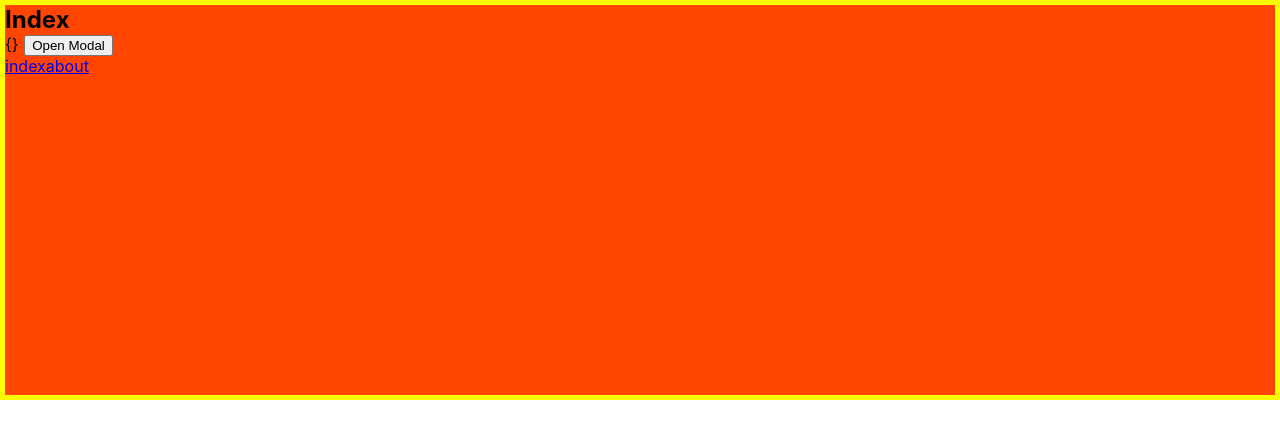
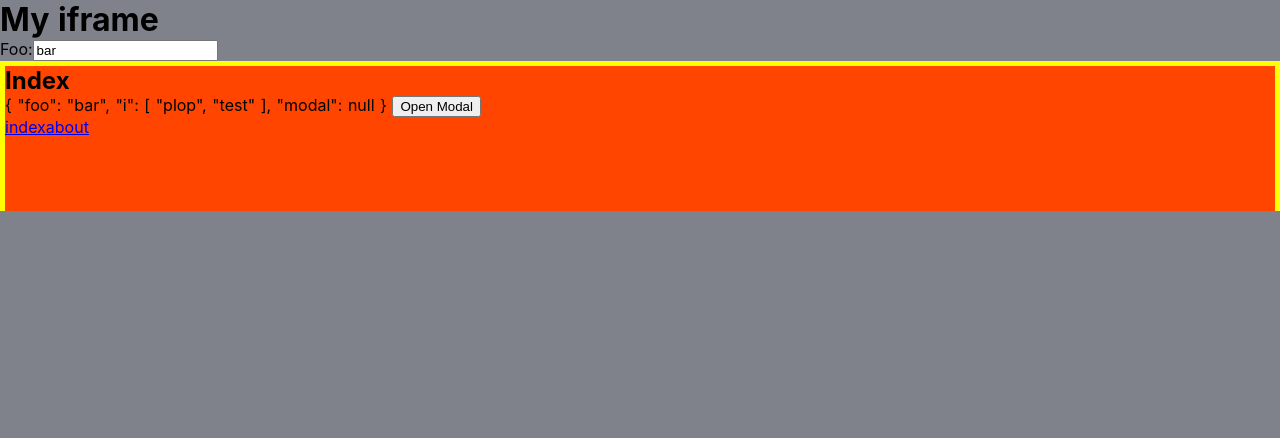
Before and after one commit to mathieutu/iframe-child, a Nuxt app: page / in a window 1280 px wide. Shown: the top 438 px of the page. Built offline with nearby package versions, Linux system fonts and the light colour scheme.

Commit message:
✨ Don't refresh the iframe when changing props.

```diff
--- a/components/IframeChild.vue
+++ b/components/IframeChild.vue
@@ -9,32 +9,43 @@
     name: 'IframeChild',
     provide() {
       return {
-        iframe: {
-          params: this.params,
-          emit: (name, value) => this.postMessage({event: {name, value}}),
-        },
+        iframe: this.iframe,
       }
     },
     data() {
       return {
-        params: this.$route.query,
+        iframe: {
+          params: {},
+          emit: this.postMessage,
+        },
       }
     },
     mounted() {
       const resizeObserver = new ResizeObserver(() => {
         // Can't use entry.contentRect because of polyfill misbehavior
-        this.postMessage({ iframeHeight: document.body.offsetHeight })
+        this.postMessage('iframeHeight', document.body.offsetHeight)
       })
       resizeObserver.observe(document.body)
+
+      window.onpopstate = () => {
+        this.postMessage('iframeUrl', location.href)
+      }
+
+      window.setDataFromParent = data => this.setDataFromParent(data)
+
+      this.postMessage('mounted')
     },
     methods: {
-      postMessage(message) {
+      postMessage(type, payload) {
         parent.window.postMessage(
-          message,
+          { fromIframe: true, type, payload },
           '*',
         )
       },
+
+      setDataFromParent(data) {
+        this.iframe.params = { ...data };
+      }
     },
-    computed: {},
   }
 </script>
--- a/components/IframeParent.vue
+++ b/components/IframeParent.vue
@@ -1,13 +1,12 @@
 <template>
     <iframe
-      :src="url"
+      :src="src"
       :style="{ height: `${iframeHeight}px` }"
-       />
+      :name="name"
+    />
 </template>
 
 <script>
-  import * as qs from 'qs'
-
   export default {
     name: 'IframeParent',
     inheritAttrs: false,
@@ -19,46 +18,52 @@
     },
     data() {
       return {
-        iframeHeight: null
-      };
+        name: Math.random().toString(36).substring(7),
+        iframeHeight: null,
+        iframeUrl: this.src,
+      }
     },
     mounted() {
-      window.addEventListener("message", this.handleMessage);
+      window.addEventListener('message', this.handleMessage)
     },
     destroyed() {
-      window.removeEventListener("message", this.handleMessage);
+      window.removeEventListener('message', this.handleMessage)
     },
-    computed: {
-      url() {
-        const url = new URL(this.src)
-
-        const params = qs.stringify({
-          ...qs.parse(url.search),
-          ...this.$attrs,
-        })
-
-        url.search = params
-
-        return url.toString()
+    watch: {
+      $attrs(values) {
+        this.updateParams()
       },
     },
     methods: {
-      handleMessage({ data }) {
-        if (data.iframeHeight) {
-          this.iframeHeight = data.iframeHeight;
+      updateParams() {
+        window.frames[this.name].setDataFromParent({
+          ...this.$attrs,
+        })
+      },
+
+      handleMessage({ data: { fromIframe, type, payload } }) {
+        if (!fromIframe) {
+          return
         }
 
-        if (data.event) {
-          this.$emit(data.event.name, data.event.value)
+        const actions = {
+          mounted: () => this.updateParams(),
+          iframeHeight: height => this.iframeHeight = height,
+          iframeUrl: url => this.iframeUrl = url,
         }
+
+        actions[type]?.(payload)
+
+        this.$emit(type, payload)
       },
     },
+
   }
 </script>
 
 <style scoped>
-  iframe {
-    width: 100%;
-    border: none;
-  }
+    iframe {
+        width: 100%;
+        border: none;
+    }
 </style>
--- a/nuxt.config.js
+++ b/nuxt.config.js
@@ -2,17 +2,6 @@
 export default {
   mode: 'spa',
 
-  router: {
-    parseQuery (query) {
-      return require('qs').parse(query)
-    },
-    stringifyQuery( query) {
-      const result = require('qs').stringify(query)
-
-      return result ? ('?' + result) : ''
-    },
-
-  },
   /*
   ** Headers of the page
   */
--- a/package.json
+++ b/package.json
@@ -11,8 +11,6 @@
     "generate": "nuxt generate"
   },
   "dependencies": {
-    "nuxt": "^2.0.0",
-    "qs": "^6.9.4"
-  },
-  "devDependencies": {}
+    "nuxt": "^2.0.0"
+  }
 }
--- a/pages/iframe.vue
+++ /dev/null
@@ -1,34 +0,0 @@
-<template>
-  <div style="background-color: #7F828B; min-height: 100vh">
-
-    <h1>My iframe</h1>
-
-    <IframeParent
-      src="http://localhost:3000/"
-      foo="bar"
-      :i="['plop', 'test']"
-      :modal="modal"
-      @modal="modal = $event"
-    />
-
-    <div style="margin-top: 20px" v-if="modal">
-      Je suis une modale avec pour info : {{modal}}
-    </div>
-  </div>
-</template>
-
-<script>
-  import IframeParent from '../components/IframeParent'
-
-  export default {
-    layout: 'parent',
-    data() {
-        return {
-            modal: null
-        }
-    },
-    components: {
-      IframeParent,
-    },
-  }
-</script>
--- /dev/null
+++ b/pages/iframe/index.vue
@@ -0,0 +1,26 @@
+<template>
+  <div class="container">
+    <h2> Index </h2>
+    {{ iframe.params }}
+    <button v-if="!iframe.params.modal" @click="iframe.emit('modal', 'description')">Open Modal</button>
+    <button v-else @click="iframe.emit('modal', null)">Close Modal</button>
+    <div>
+      <nuxt-link to="/">index</nuxt-link>
+      <nuxt-link to="/about">about</nuxt-link>
+    </div>
+  </div>
+</template>
+
+<script>
+  export default {
+    inject: ['iframe'],
+  }
+</script>
+
+<style scoped>
+  .container {
+    min-height: 400px;
+    background-color: orangered;
+    border: solid 5px yellow;
+  }
+</style>
--- a/pages/index.vue
+++ b/pages/index.vue
@@ -1,26 +1,36 @@
 <template>
-  <div class="container">
-    <h2> Index </h2>
-    {{iframe.params}}
-    <button v-if="!iframe.params.modal" @click="iframe.emit('modal', 'description')">Open Modal</button>
-    <button v-else @click="iframe.emit('modal', null)">Close Modal</button>
-    <div>
-      <nuxt-link to="/">index</nuxt-link>
-      <nuxt-link to="/about">about</nuxt-link>
+  <div style="background-color: #7F828B; min-height: 100vh">
+
+    <h1>My iframe</h1>
+    <label for="foo">Foo:</label>
+    <input v-model="foo" id="foo"></input>
+    <IframeParent
+      src="/iframe"
+      :foo="foo"
+      :i="['plop', 'test']"
+      :modal="modal"
+      @modal="modal = $event"
+    />
+
+    <div style="margin-top: 20px" v-if="modal">
+      Je suis une modale avec pour info : {{ modal }}
     </div>
   </div>
 </template>
 
 <script>
+  import IframeParent from '../components/IframeParent'
+
   export default {
-    inject: ['iframe'],
+    layout: 'parent',
+    data() {
+        return {
+            foo: 'bar',
+            modal: null
+        }
+    },
+    components: {
+      IframeParent,
+    },
   }
 </script>
-
-<style scoped>
-  .container {
-    min-height: 400px;
-    background-color: orangered;
-    border: solid 5px yellow;
-  }
-</style>
```
Also changed, not shown: pages/iframe/about.vue (renamed from pages/about.vue), 1 other file (tests, documents, lock files or other folders).
